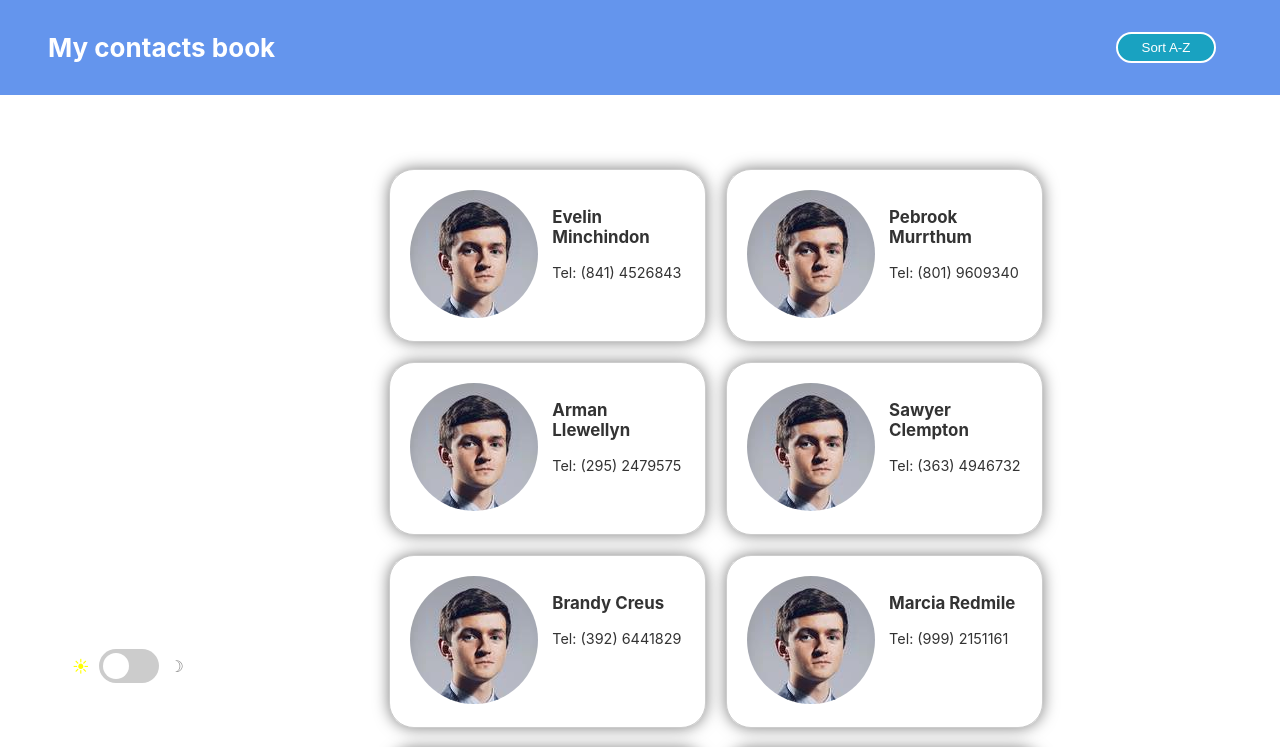
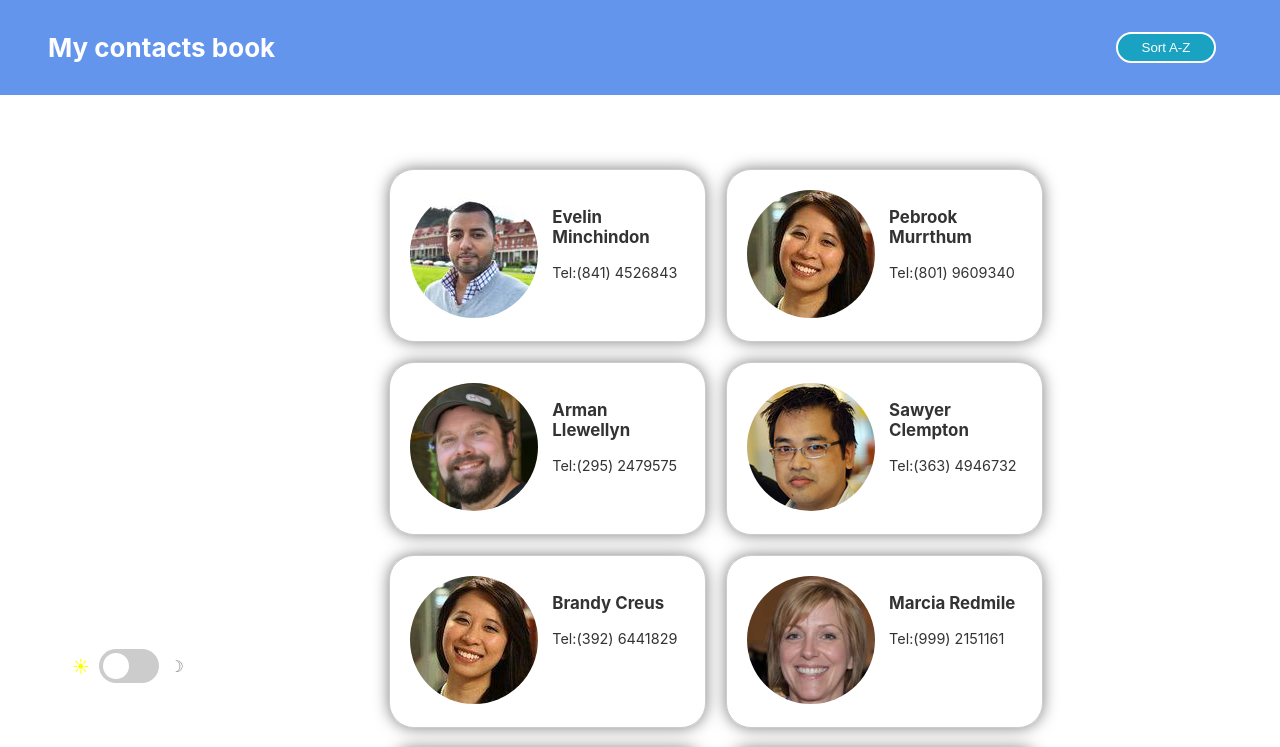
Before and after one commit to CAH1983/CT_Bike_Club, a React (Create React App) app: page / in a window 1280 px wide. Shown: the top 747 px of the page. Built offline with nearby package versions, Linux system fonts and the light colour scheme.

Commit message:
fixed function to render random profile pictures

```diff
--- a/src/App.css
+++ b/src/App.css
@@ -12,7 +12,6 @@ main {
 }
 
 .contacts-wrapper {
-
   width: 80vw;
   display: flex;
   flex-direction: row;
--- a/src/App.js
+++ b/src/App.js
@@ -5,8 +5,6 @@ import React, { useState } from 'react';
 import contactsData from './contact-data.json';
 
 function App() {
-  const generateNum = () => Math.floor(Math.random() * 11);
-  const randomNum = generateNum();
 
   const [darkMode, setDarkMode] = useState(false);
 
@@ -17,7 +15,7 @@ function App() {
 
         <div className="btn-container">
           <span style={{ color: darkMode ? "grey" : "yellow" }}>☀︎</span>
-          <div className="switch-checkbox">
+          <div className="switch-checkbox" role="button">
             <label className="switch">
               <input type="checkbox" onChange={() => setDarkMode(!darkMode)} />
               <span className="slider round"> </span>
@@ -26,11 +24,11 @@ function App() {
           <span style={{ color: darkMode ? "#c96dfd" : "grey" }}>☽</span>
         </div>
 
-        <ul className='contacts-wrapper'>
+        <ul className='contacts-wrapper' role='tablist'>
 
-        {contactsData.map(contact => (
-            <li key={contact.id}>
-              <ContactCard firstName={contact.first_name} lastName={contact.last_name} phone={contact.phone} src={require(`./contact-images/${randomNum}.jpeg`)} />
+          {contactsData.map(contact => (
+            <li key={contact.id} role='tab'>
+              <ContactCard firstName={contact.first_name} lastName={contact.last_name} phone={contact.phone} />
 
             </li>
           ))}
--- a/src/components/Button/Button.css
+++ b/src/components/Button/Button.css
@@ -11,3 +11,8 @@
 .button:hover {
   opacity: 0.7;
 }
+
+/* remove outline */
+.button:focus {
+  outline: none;
+}
--- a/src/components/ContactCard/ContactCard.js
+++ b/src/components/ContactCard/ContactCard.js
@@ -1,25 +1,22 @@
-import React, {useState} from 'react';
+import React, { useState } from 'react';
 import './ContactCard.css';
 
 
-
-const greetUser = () => console.log(`hello`);
-
-const ContactCard = ({ firstName, lastName, phone, src }) => {
+const ContactCard = ({ firstName, lastName, phone }) => {
     const [open, setModalOpen] = useState(false);
+    const generateNum = () => Math.floor(Math.random() * 10) + 1;
+    const randomNum = generateNum();
     return (
 
-        <div className={ open ? 'contact-card-big' :'ContactCard' } onClick={() => setModalOpen(!open)}>
+        <div role="tab" className={open ? 'contact-card-big' : 'ContactCard'} onClick={() => setModalOpen(!open)}>
             <div>
-
-                <img src={src} alt={`${lastName}-pic`} />
+                <img src={require(`./../../contact-images/${randomNum}.jpeg`)} alt={`${lastName}-pic`} />
             </div>
 
             <div className="contact-details-wrapper">
                 <h3 className='contact-names'>{firstName} {lastName}</h3>
-                <p className='contact-phone'> Tel: {phone}</p>
+                <p className='contact-phone'> Tel:{phone}</p>
             </div>
-
 
         </div>
     )
```
